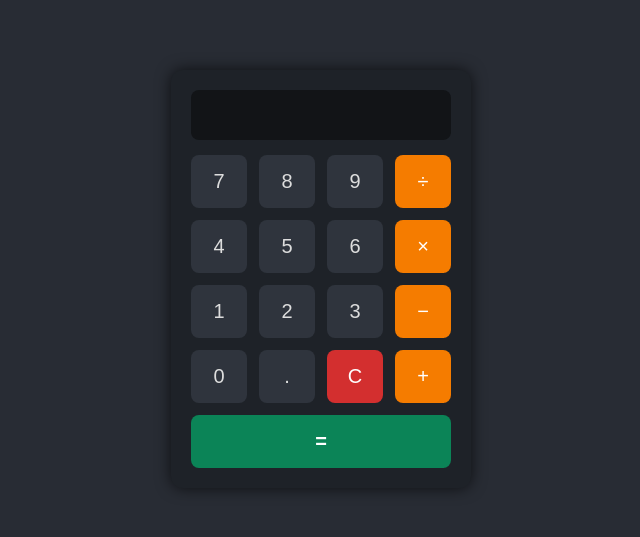
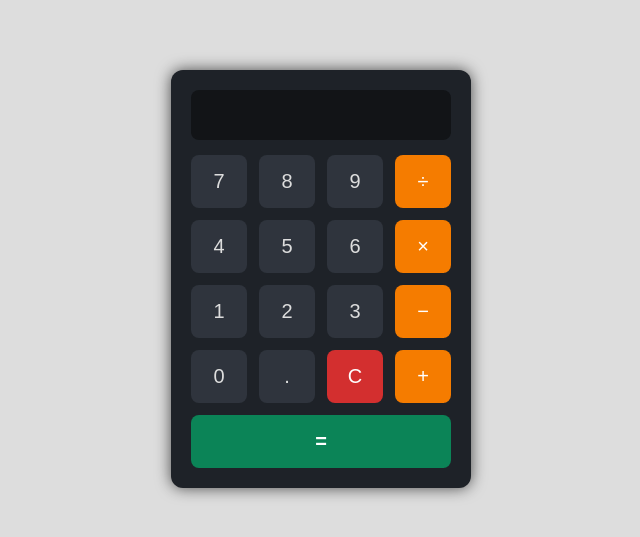
Before and after one commit to KSonyReddy/EAD, a plain HTML site: page 4th week/index.html in a window 1280 px wide. Shown: the part 121-658 px from the top of the page, without its empty margins (319-959 px from the left). Drawn offline with Linux system fonts and the light colour scheme.

Commit message:
Update styles.css

```diff
--- a/4th week/styles.css
+++ b/4th week/styles.css
@@ -3,7 +3,7 @@ body {
   justify-content: center;
   align-items: center;
   height: 100vh;
-  background: #282c34;
+  background: #ddd;
   margin: 0;
   font-family: 'Segoe UI', Tahoma, Geneva, Verdana, sans-serif;
 }
```
